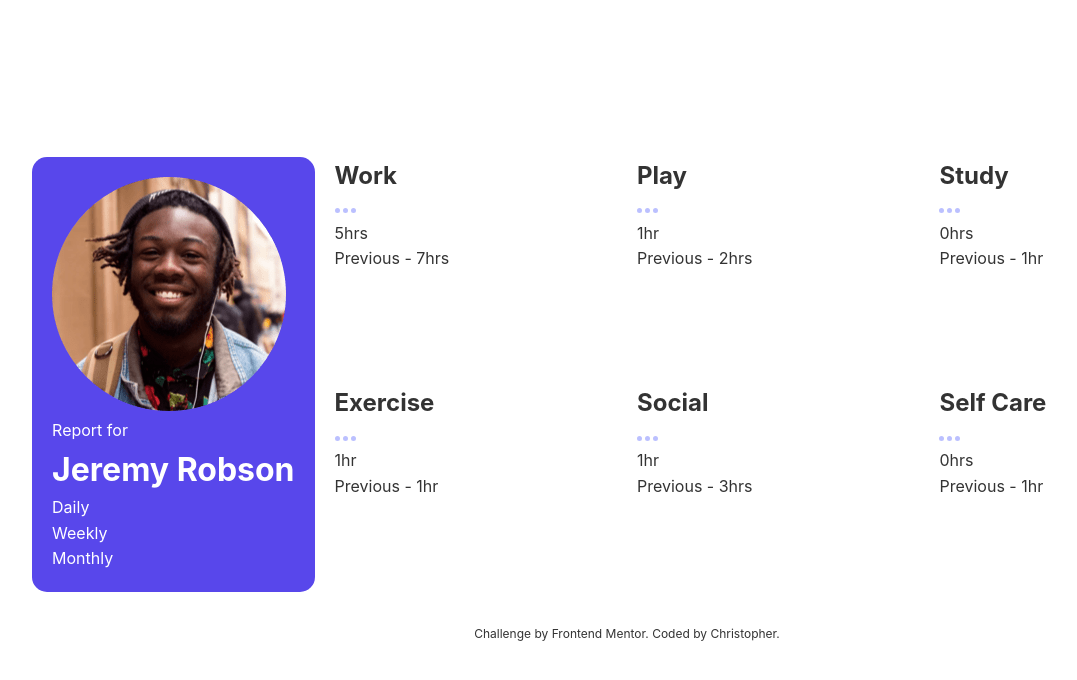
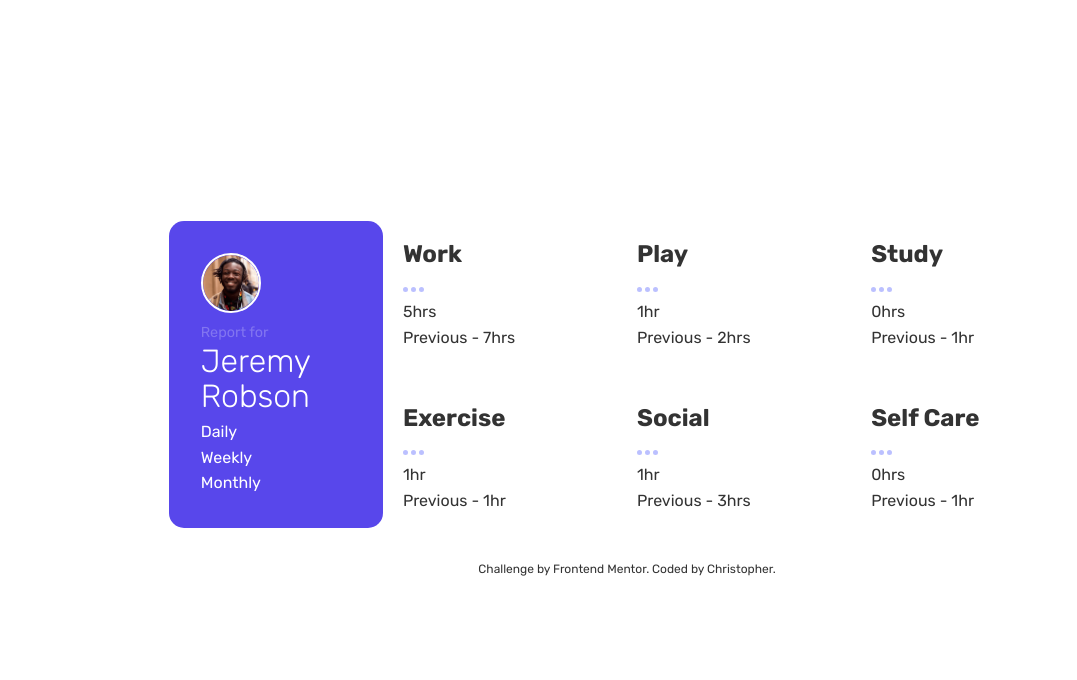
Before and after one commit to Okumu87/time-tracking-dashboard-main, a website: page index.html in a window 1280 px wide. Shown: the whole page, without its empty margins (13-1090 px from the left). Drawn offline with Linux system fonts and the light colour scheme.

Commit message:
working on profile img

```diff
--- a/index.html
+++ b/index.html
@@ -3,6 +3,10 @@
 <head>
   <meta charset="UTF-8">
   <meta name="viewport" content="width=device-width, initial-scale=1.0"> <!-- displays site properly based on user's device -->
+  <!-- google fonts -->
+<link rel="preconnect" href="https://fonts.googleapis.com">
+<link rel="preconnect" href="https://fonts.gstatic.com" crossorigin>
+<link href="https://fonts.googleapis.com/css2?family=Rubik:ital,wght@0,300..900;1,300..900&display=swap" rel="stylesheet">
 
   <link rel="icon" type="image/png" sizes="32x32" href="./images/favicon-32x32.png">
 
@@ -22,7 +26,7 @@
         <img src="./images/image-jeremy.png" alt="Jeremy Robson's profile picture" class="profile__picture">
         <div class="profile__info">
           <p class="profile__report">Report for</p>
-          <h1 class="profile__name">Jeremy Robson</h1>
+          <h1 class="profile__name">Jeremy <br>Robson</h1>
         </div>
       </div>
 
--- a/styles.css
+++ b/styles.css
@@ -12,7 +12,7 @@ html {
 }
 
 body {
-  font-family: 'Inter', -apple-system, BlinkMacSystemFont, 'Segoe UI', Roboto, sans-serif;
+ font-family: "Rubik", sans-serif;
   line-height: 1.6;
   color: #333;
   background-color: #fff;
@@ -51,14 +51,43 @@ button {
     grid-template-columns: repeat(4, 1fr);
     grid-template-rows: repeat(2, 1fr);
     gap: 20px;
+    justify-content: center;
+    align-items: center;
 }
 
 .profile{
+    display: grid;
     grid-row: 1 / span 2  ;
     background-color: hsl(246, 80%, 60%);
     color: #fff;
     border-radius: 15px;
-    padding: 20px;
+    padding: 2rem;
+    padding-right: 4.5rem;
+
+    .profile__details{
+      img{
+        width: 60px;
+        height: 60px;
+        border: 2px solid #fff;
+        border-radius: 50%;
+        margin-right: 15px;
+      }
+    }
+
+    .profile__info{
+      h1{
+        font-size: 2rem;
+        line-height: 1.1;
+        font-weight: 100;
+        margin-bottom: 5px;
+
+      }
+
+      p{
+        font-size: 0.9rem;
+        color: hsl(246, 80%, 70%);
+      }
+    }
 }
 
 /* attributions */
```
